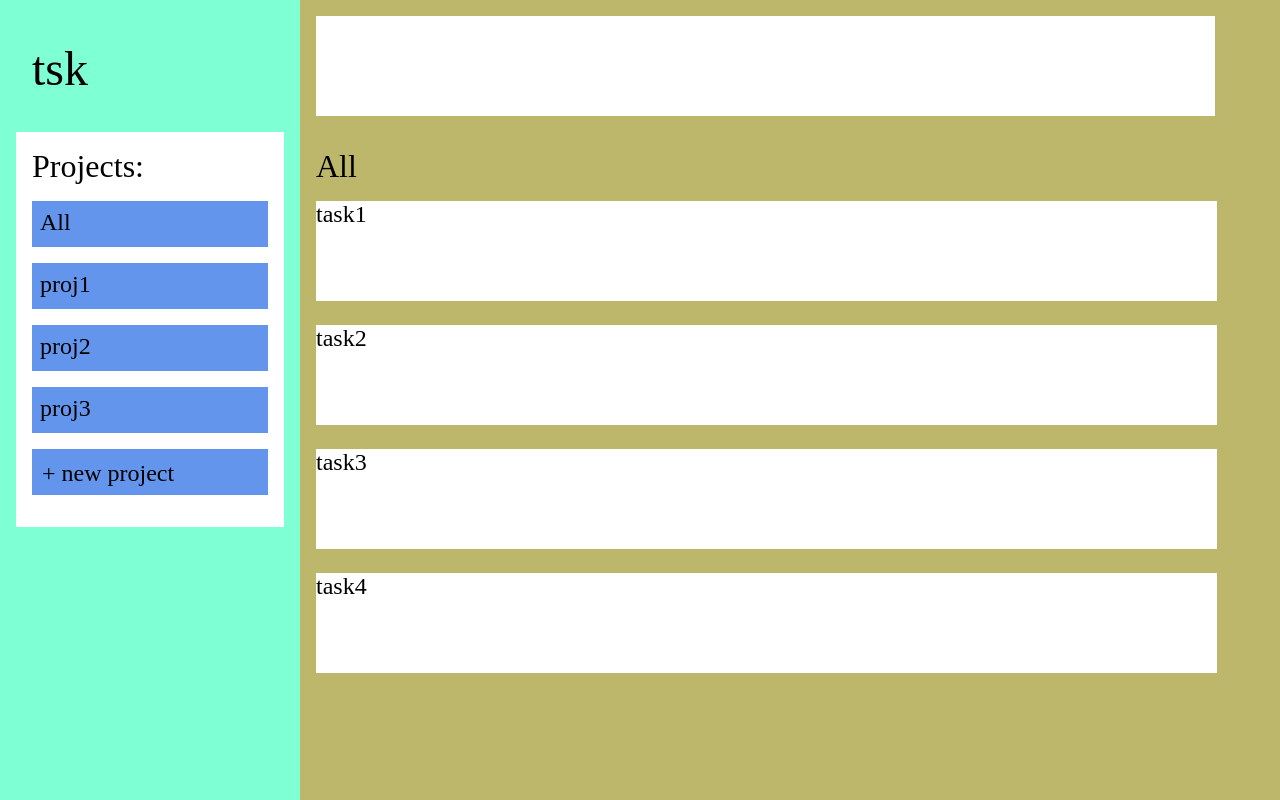
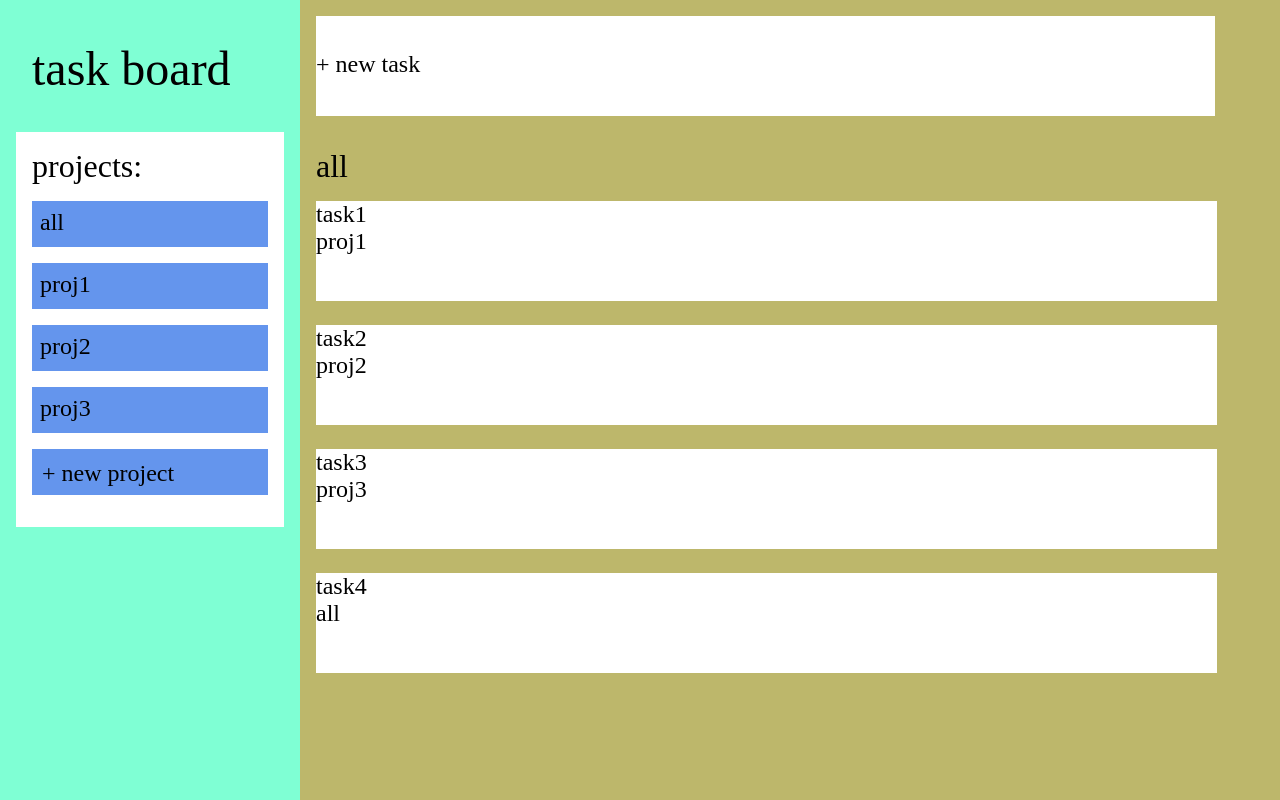
Before and after one commit to rosnbro/todo-list, a website built with webpack: page dist/index.html in a window 1280 px wide. Built offline with nearby package versions, Linux system fonts and the light colour scheme.

Commit message:
add ability to add new tasks to the array/display, change title and some organization

```diff
--- a/src/index.js
+++ b/src/index.js
@@ -7,7 +7,7 @@ let projects = [];
 let tasks = [];
 
 let allProjects = {
-    name: 'All',
+    name: 'all',
     selected: true,
 };
 projects.push(allProjects);
@@ -19,9 +19,14 @@ class project {
     }
 }
 
+// ADD DELETE BUTTON TO PROJECTS THAT ALSO DELETE ASSOCIATED TASKS
+
 class task {
-    constructor(name, project) {
+    constructor(description, dueDate, name, priority, project,) {
+        this.description = description;
+        this.dueDate = dueDate;
         this.name = name;
+        this.priority = priority;
         this.project = project;
     }
 }
@@ -37,8 +42,14 @@ function newProjects(projects, tasks) {
         if (e.code === 'Enter') {
             let proj = new project(projectInput.value, true);
             projects.push(proj);
+            projects.forEach(p => {
+                if (p.name != proj.name) {
+                    p.selected = false;
+                }
+            });
+            newTasks(projects, tasks);
             renderNav(projects, tasks);
-            renderTasks(projects, tasks, 'All');
+            renderTasks(projects, tasks, proj.name);
             projectInput.value = '';
         }
     });
@@ -48,9 +59,100 @@ function newProjects(projects, tasks) {
 
 function newTasks(projects, tasks) {
     const newTask = document.getElementById('newTask');
+    const newTaskTitle = document.createElement('div');
+    const newTaskForm = document.createElement('div');
+    const inputLeft = document.createElement('div');
+    const inputRight = document.createElement('div');
+    const addToProjectLabel = document.createElement('label');
+    const addToProject = document.createElement('select');
+    const priorityLabel = document.createElement('label');
+    const priorityInput = document.createElement('select');
+    const lowPriority = document.createElement('option');
+    const medPriority = document.createElement('option');
+    const highPriority = document.createElement('option');
+    const titleLabel = document.createElement('label');
+    const titleInput = document.createElement('input');
+    const descriptionLabel = document.createElement('label');
+    const descriptionInput = document.createElement('textarea');
+    const dueDateLabel = document.createElement('label');
+    const dueDateInput = document.createElement('input');
+    const addNewTask = document.createElement('button');
+
+    titleInput.required = true;
+    titleInput.type = 'text';
+    titleInput.name = 'title';
+    titleLabel.for = 'title';
+    titleLabel.textContent = 'title*';
+
+    descriptionInput.name = 'description';
+    descriptionLabel.for = descriptionLabel.textContent = 'description';
+
+    addToProject.required = true;
+    addToProject.name = 'project';
+    addToProjectLabel.for = 'project';
+    addToProjectLabel.textContent = 'project*';
+    projects.forEach(project => {
+        let option = document.createElement('option');
+        option.value = option.textContent = project.name;
+        if (project.name == 'all') option.selected = true;
+        addToProject.appendChild(option);
+    });
+
+    priorityInput.required = true;
+    priorityInput.name = 'priority';
+    priorityLabel.for = 'priority';
+    priorityLabel.textContent = 'priority*';
+    lowPriority.selected = true;
+    lowPriority.value = lowPriority.textContent = 'low';
+    medPriority.value = medPriority.textContent = 'med';
+    highPriority.value = highPriority.textContent = 'high';
+    priorityInput.appendChild(lowPriority);
+    priorityInput.appendChild(medPriority);
+    priorityInput.appendChild(highPriority);
+
+    dueDateInput.required = true;
+    dueDateInput.type = 'date';
+    dueDateInput.name = 'dueDate';
+    dueDateLabel.for = 'dueDate';
+    dueDateLabel.textContent = 'due date*';
+    //make current date the default due date
+
+    addNewTask.textContent = 'add';
+    addNewTask.addEventListener('click', taskAdder);
+
+    function taskAdder() {
+        let tsk = new task(descriptionInput.value, dueDateInput.value, titleInput.value, priorityInput.value, addToProject.value);
+        console.log(tsk);
+        console.log(tasks);
+        tasks.push(tsk);
+        renderNav(projects, tasks);
+        renderTasks(projects, tasks, addToProject.value);
+    }
+
+    inputLeft.classList.add('inputField');
+    inputLeft.appendChild(titleLabel);
+    inputLeft.appendChild(titleInput);
+    inputLeft.appendChild(descriptionLabel);
+    inputLeft.appendChild(descriptionInput);
+    inputRight.classList.add('inputField');
+    inputRight.appendChild(addToProjectLabel);
+    inputRight.appendChild(addToProject);
+    inputRight.appendChild(priorityLabel);
+    inputRight.appendChild(priorityInput);
+    inputRight.appendChild(dueDateLabel)
+    inputRight.appendChild(dueDateInput);
+    inputRight.appendChild(addNewTask);
+    newTaskForm.id = 'newTaskForm';
+    newTaskForm.appendChild(inputLeft);
+    newTaskForm.appendChild(inputRight);
+
+    newTaskTitle.id = 'newTaskTitle';
+    newTaskTitle.textContent = '+ new task';
+    newTaskTitle.addEventListener('click', () => newTask.appendChild(newTaskForm));
+
+    newTask.innerHTML = '';
+    newTask.appendChild(newTaskTitle);
 }
-
-
 
 function defaults() {
     let proj1 = {
@@ -83,7 +185,7 @@ function defaults() {
     };
     let task4 = {
         name: 'task4',
-        project: 'All',
+        project: 'all',
     }
     tasks.push(task1);
     tasks.push(task2);
@@ -94,5 +196,6 @@ function defaults() {
 defaults();
 render();
 newProjects(projects, tasks);
+newTasks(projects, tasks);
 renderNav(projects, tasks);
-renderTasks(projects, tasks, 'All');
+renderTasks(projects, tasks, 'all');
--- a/src/render.js
+++ b/src/render.js
@@ -17,8 +17,8 @@ function renderSidebar() {
     projectMenu.id = 'projectMenu';
     newProject.id = 'newProject';
 
-    title.textContent = 'tsk';
-    projectTitle.textContent = 'Projects:';
+    title.textContent = 'task board';
+    projectTitle.textContent = 'projects:';
 
     projectContainer.appendChild(projectTitle);
     projectContainer.appendChild(projectMenu);
--- a/src/renderNav.js
+++ b/src/renderNav.js
@@ -10,7 +10,7 @@ function renderNav(projects, tasks) {
 
         projectSelector.textContent = project.name;
         projectSelector.addEventListener('click', () => {
-            if (project.name == 'All') {
+            if (project.name == 'all') {
                 projects.forEach(proj => {
                     proj.selected = true;
                 });
--- a/src/renderTasks.js
+++ b/src/renderTasks.js
@@ -25,7 +25,14 @@ function renderTasks(wrapper, tasks) {
     tasks.forEach(task => {
         let taskItem = document.createElement('div');
         taskItem.classList.add('task');
-        taskItem.textContent = task.name;
+        for (const prop in task) {
+            if (Object.hasOwnProperty.call(task, prop)) {
+                const property = document.createElement('div');
+                property.textContent = task[prop];
+                taskItem.appendChild(property)
+
+            }
+        }
         wrapper.appendChild(taskItem);
     });
     return wrapper;
--- a/src/style.css
+++ b/src/style.css
@@ -59,13 +59,6 @@ body {
     cursor: pointer;
 }
 
-#newTask {
-    background-color: var(--bg-color-task);
-    margin: var(--std-spacing) 0 0 var(--std-spacing);
-    height: 100px;
-    width: calc(95% - 2 * var(--std-spacing));
-}
-
 #projectInput {
     height: 100%;
     width: 100%;
@@ -89,6 +82,29 @@ main {
     background-color: var(--bg-color-main);
 }
 
+#newTask {
+    background-color: var(--bg-color-task);
+    margin: var(--std-spacing) 0 0 var(--std-spacing);
+    min-height: 100px;
+    width: calc(95% - 2 * var(--std-spacing));
+}
+
+#newTaskTitle {
+    width: 100%;
+    height: 30px;
+    padding: 35px 0;
+    font-size: 1.5rem;
+}
+
+#newTaskForm {
+    display: flex;
+}
+
+.inputField {
+    display: flex;
+    flex-direction: column;
+}
+
 #taskContainer {
     display: flex;
     flex-direction: column;
```
Also changed, not shown: dist/main.js.
